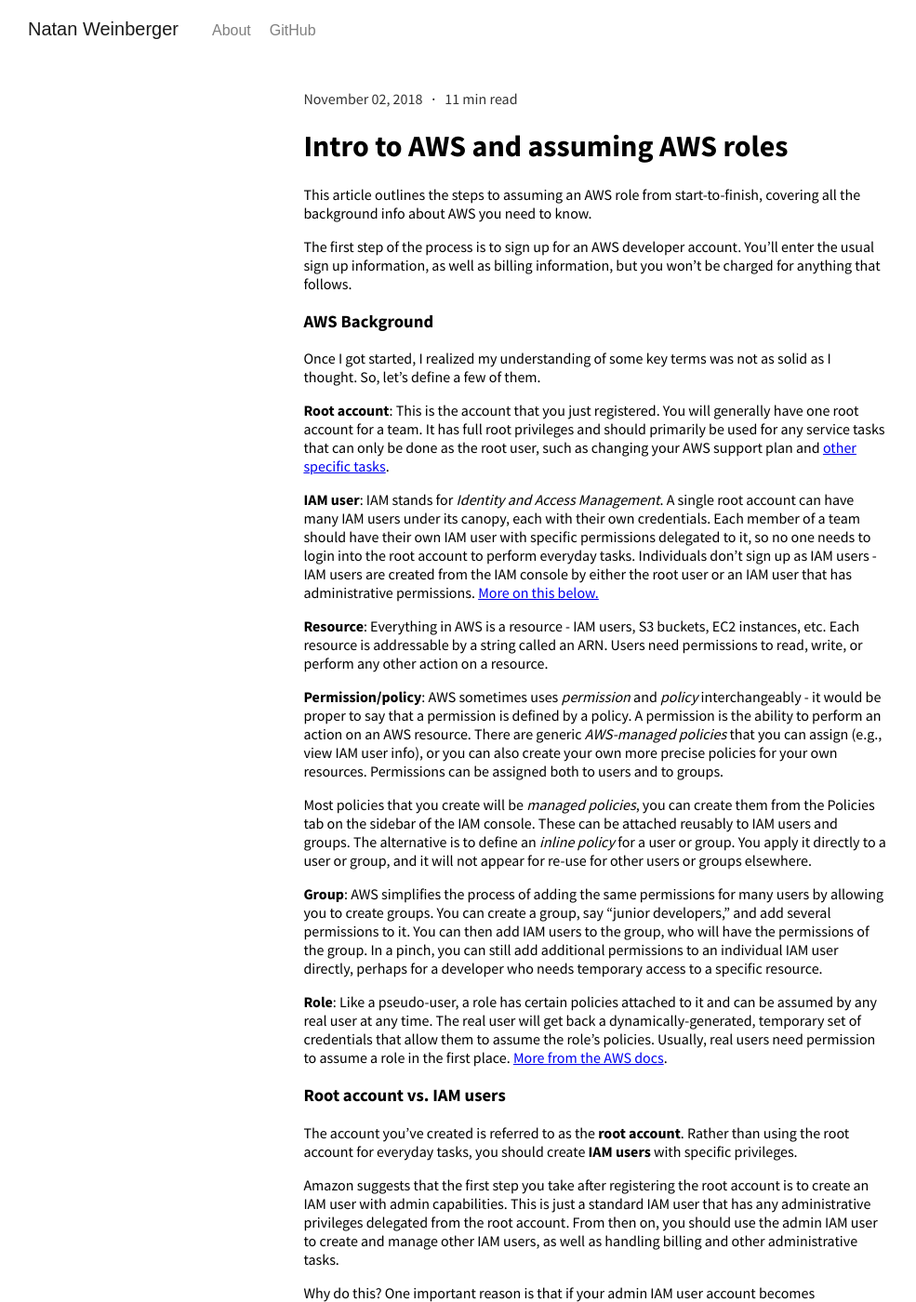
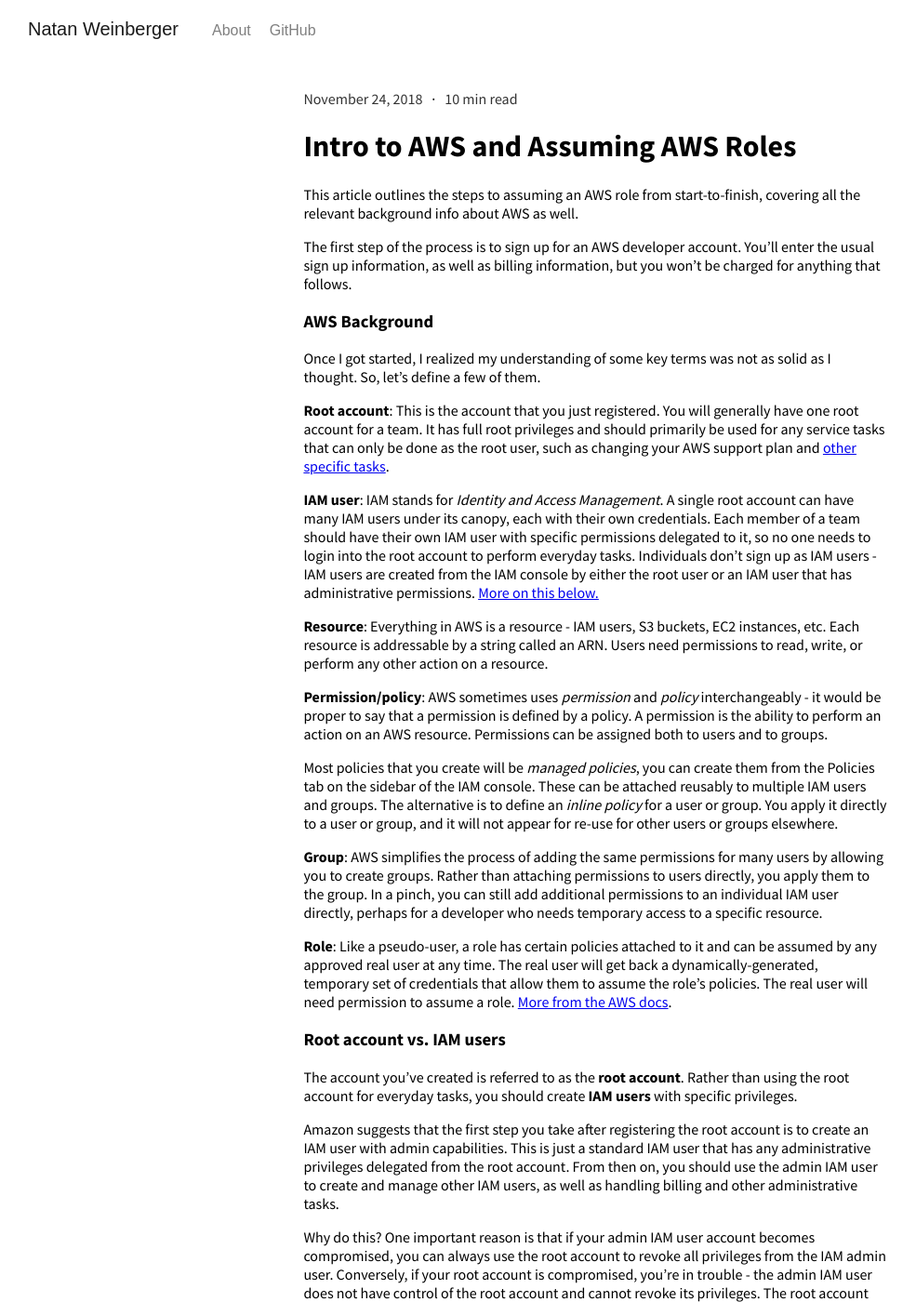
Before and after one commit to natanweinberger/natanweinberger.github.io, a Jekyll site: the page built from _posts/2018-11-24-assuming-aws-roles.md, in a window 1280 px wide and 1400 px high. Shown: the whole window at 93% size, without its empty margins (0-985 px from the left). Built offline with Jekyll 4.4.1, drawn with Linux system fonts in a browser that asks for light colours; comment, search, counter and statistics services are not loaded.

Commit message:
Update publish date for AWS post

```diff
--- a/_posts/2018-11-02-assuming-aws-roles.md
+++ b/_posts/2018-11-24-assuming-aws-roles.md
@@ -1,11 +1,11 @@
 ---
 layout: post
-title: Intro to AWS and assuming AWS roles
+title: Intro to AWS and Assuming AWS Roles
 subtitle: ...
 ---
 
 
-This article outlines the steps to assuming an AWS role from start-to-finish, covering all the background info about AWS you need to know.
+This article outlines the steps to assuming an AWS role from start-to-finish, covering all the relevant background info about AWS as well.
 
 
 The first step of the process is to sign up for an AWS developer account. You'll enter the usual sign up information, as well as billing information, but you won't be charged for anything that follows.
@@ -19,13 +19,13 @@
 
 __Resource__: Everything in AWS is a resource - IAM users, S3 buckets, EC2 instances, etc. Each resource is addressable by a string called an ARN. Users need permissions to read, write, or perform any other action on a resource.
 
-__Permission/policy__: AWS sometimes uses _permission_ and _policy_ interchangeably - it would be proper to say that a permission is defined by a policy. A permission is the ability to perform an action on an AWS resource. There are generic _AWS-managed policies_ that you can assign (e.g., view IAM user info), or you can also create your own more precise policies for your own resources. Permissions can be assigned both to users and to groups.
+__Permission/policy__: AWS sometimes uses _permission_ and _policy_ interchangeably - it would be proper to say that a permission is defined by a policy. A permission is the ability to perform an action on an AWS resource. Permissions can be assigned both to users and to groups.
 
-Most policies that you create will be _managed policies_, you can create them from the Policies tab on the sidebar of the IAM console. These can be attached reusably to IAM users and groups. The alternative is to define an _inline policy_ for a user or group. You apply it directly to a user or group, and it will not appear for re-use for other users or groups elsewhere.
+Most policies that you create will be _managed policies_, you can create them from the Policies tab on the sidebar of the IAM console. These can be attached reusably to multiple IAM users and groups. The alternative is to define an _inline policy_ for a user or group. You apply it directly to a user or group, and it will not appear for re-use for other users or groups elsewhere.
 
-__Group__: AWS simplifies the process of adding the same permissions for many users by allowing you to create groups. You can create a group, say "junior developers," and add several permissions to it. You can then add IAM users to the group, who will have the permissions of the group. In a pinch, you can still add additional permissions to an individual IAM user directly, perhaps for a developer who needs temporary access to a specific resource.
+__Group__: AWS simplifies the process of adding the same permissions for many users by allowing you to create groups. Rather than attaching permissions to users directly, you apply them to the group. In a pinch, you can still add additional permissions to an individual IAM user directly, perhaps for a developer who needs temporary access to a specific resource.
 
-__Role__: Like a pseudo-user, a role has certain policies attached to it and can be assumed by any real user at any time. The real user will get back a dynamically-generated, temporary set of credentials that allow them to assume the role's policies. Usually, real users need permission to assume a role in the first place. [More from the AWS docs](https://docs.aws.amazon.com/IAM/latest/UserGuide/id_roles.html).
+__Role__: Like a pseudo-user, a role has certain policies attached to it and can be assumed by any approved real user at any time. The real user will get back a dynamically-generated, temporary set of credentials that allow them to assume the role's policies. The real user will need permission to assume a role. [More from the AWS docs](https://docs.aws.amazon.com/IAM/latest/UserGuide/id_roles.html).
 
 
 ### Root account vs. IAM users
```
